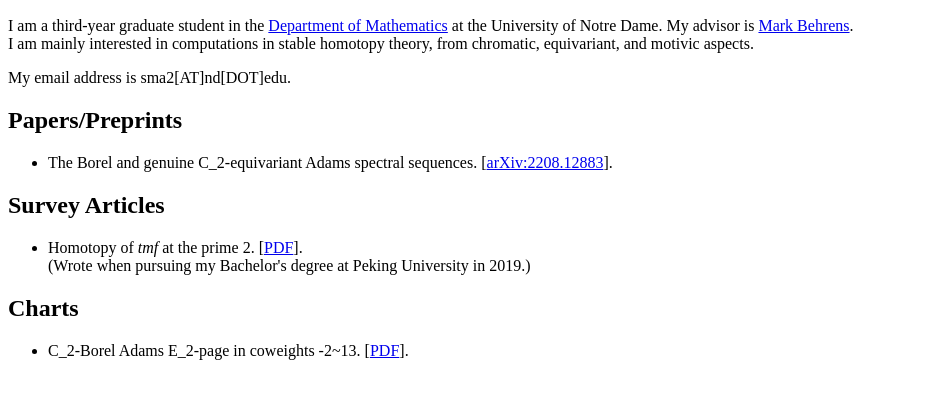
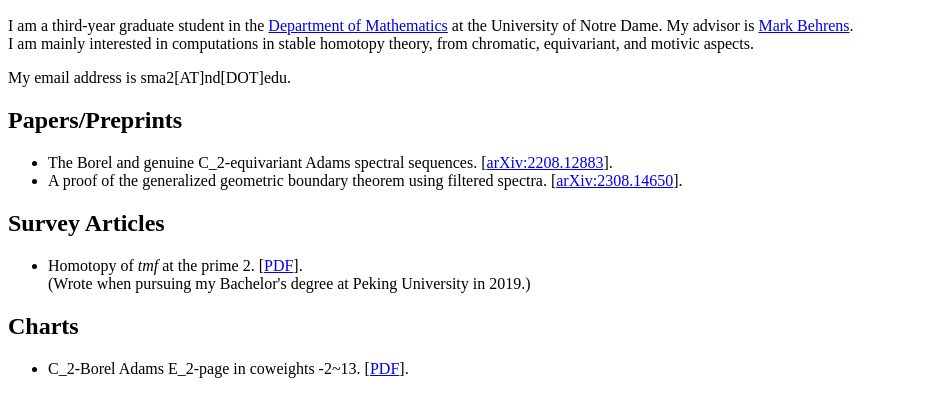
Before and after one commit to masihao/masihao.github.io, a plain HTML site: page index.html in a window 1280 px wide. Shown: the part 177-594 px from the top of the page, without its empty margins (0-934 px from the left). Drawn offline with Linux system fonts and the light colour scheme.

Commit message:
Update index.html

```diff
--- a/index.html
+++ b/index.html
@@ -26,6 +26,7 @@
       <h2> Papers/Preprints</h2>
       <ul>
         <li>The Borel and genuine C_2-equivariant Adams spectral sequences. [<a href="https://arxiv.org/abs/2208.12883">arXiv:2208.12883</a>].</li>
+        <li>A proof of the generalized geometric boundary theorem using filtered spectra. [<a href="https://arxiv.org/abs/2309.14650">arXiv:2308.14650</a>].</li>
       </ul>
     </section>
     <section>
```
